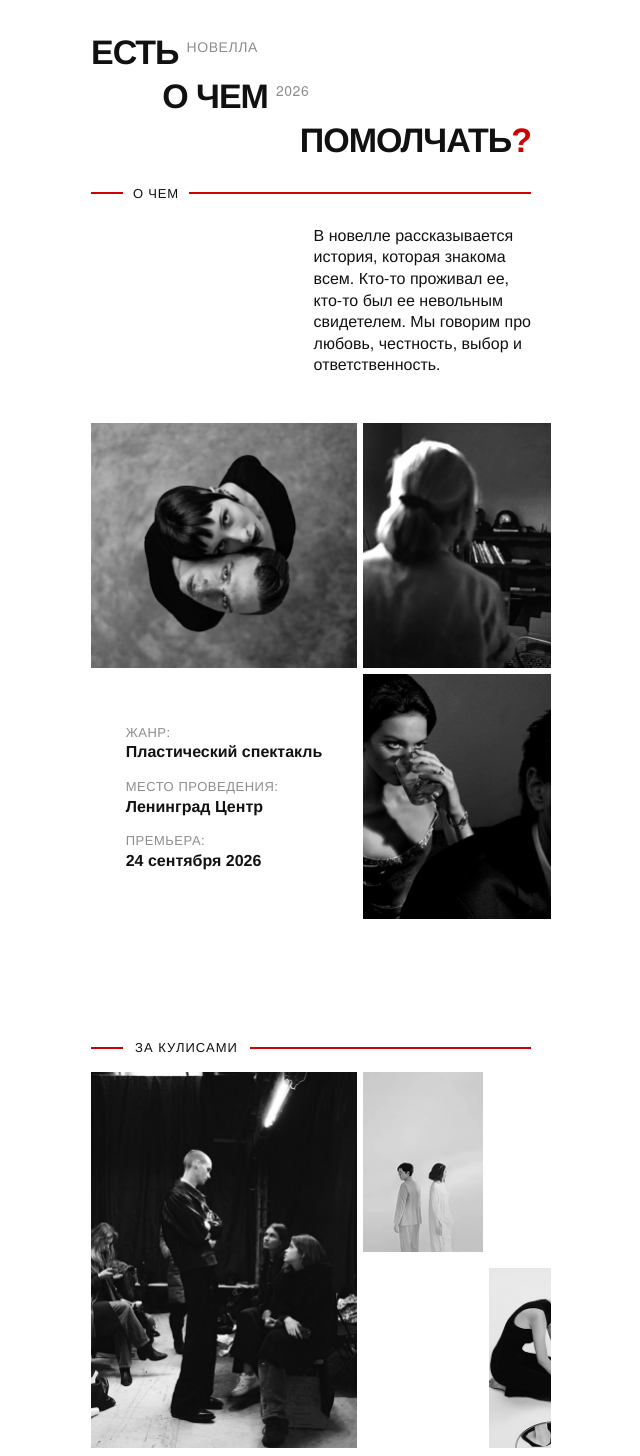
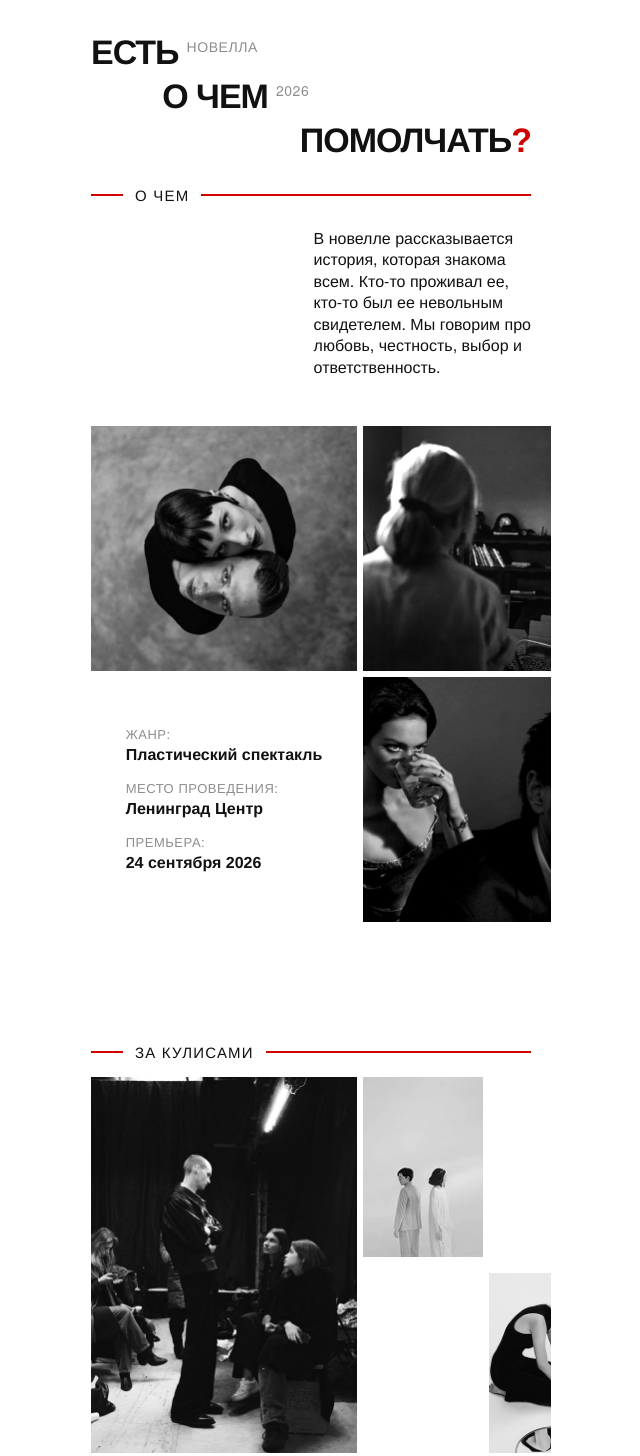
Before and after one commit to rufik-pufik/programm_afisha, a website: page index.html in a window 1280 px wide. Shown: the part 1597-3053 px from the top of the page, without its empty margins (329-969 px from the left). Drawn offline with nearby package versions, Linux system fonts and the light colour scheme.

Commit message:
Unify section heading styles and extract title size variable

```diff
--- a/scss/_vars.scss
+++ b/scss/_vars.scss
@@ -7,6 +7,8 @@ $reh-small: 120px;
 $reh-small-h: 180px;
 $actor-small: 160px;
 $actor-small-h: 310px;
+
+$font-size-section-title: 15px;
 
 $font-main: "Helvetica Neue", Helvetica, Arial, sans-serif;
 
--- a/scss/blocks/_actors.scss
+++ b/scss/blocks/_actors.scss
@@ -27,7 +27,7 @@
 
 .actors__title {
   padding: 0 12px;
-  font-size: 13px;
+  font-size: $font-size-section-title;
   font-weight: 400;
   letter-spacing: 0.08em;
   text-transform: uppercase;
--- a/scss/blocks/_crew.scss
+++ b/scss/blocks/_crew.scss
@@ -27,7 +27,7 @@
 
 .crew__title {
   padding: 0 12px;
-  font-size: 13px;
+  font-size: $font-size-section-title;
   font-weight: 400;
   letter-spacing: 0.08em;
   text-transform: uppercase;
--- a/scss/blocks/_director.scss
+++ b/scss/blocks/_director.scss
@@ -27,7 +27,7 @@
 
 .director__title {
   padding: 0 12px;
-  font-size: 13px;
+  font-size: $font-size-section-title;
   font-weight: 400;
   letter-spacing: 0.08em;
   text-transform: uppercase;
--- a/scss/blocks/_intro.scss
+++ b/scss/blocks/_intro.scss
@@ -64,10 +64,10 @@
 }
 
 .intro__line-label {
-  padding: 0 10px;
-  font-size: 13px;
+  padding: 0 12px;
+  font-size: $font-size-section-title;
   font-weight: 400;
-  letter-spacing: 0.06em;
+  letter-spacing: 0.08em;
   text-transform: uppercase;
   white-space: nowrap;
 }
--- a/scss/blocks/_rehearsal.scss
+++ b/scss/blocks/_rehearsal.scss
@@ -27,7 +27,7 @@
 
 .rehearsal__title {
   padding: 0 12px;
-  font-size: 13px;
+  font-size: $font-size-section-title;
   font-weight: 400;
   letter-spacing: 0.08em;
   text-transform: uppercase;
```
Also changed, not shown: css/style.css.
